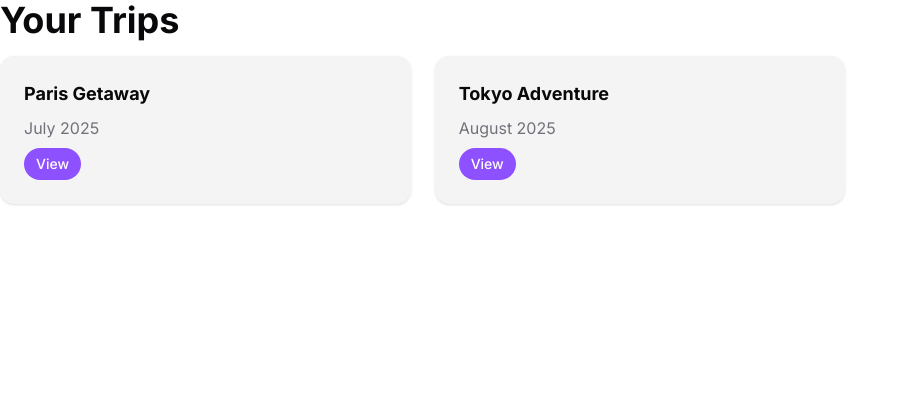
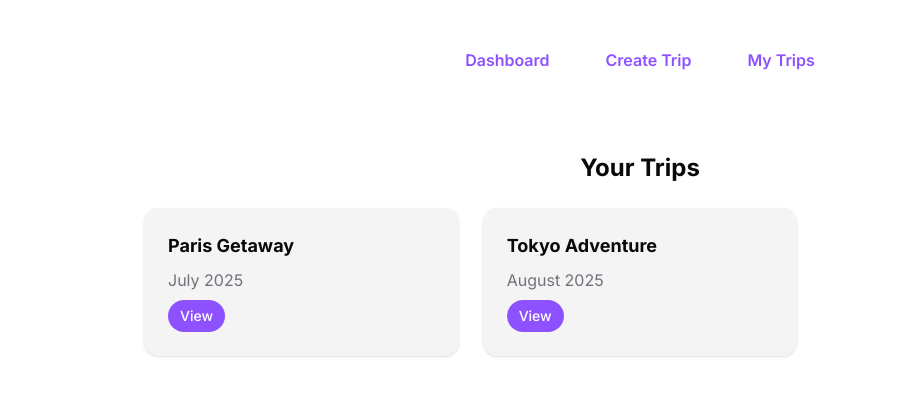
Before and after one commit to lea927/travvy-ai, a Next.js app: page /my-trips in a window 1280 px wide. Shown: the top 396 px of the page, without its empty margins (0-908 px from the left). Built offline with nearby package versions, Linux system fonts and the light colour scheme.

Commit message:
feat: add dashboard header

```diff
--- a/src/app/dashboard/DashboardHeader.tsx
+++ b/src/app/dashboard/DashboardHeader.tsx
@@ -0,0 +1,24 @@
+import React from "react";
+import Link from "next/link";
+
+const navLinks = [
+  { href: "/dashboard", label: "Dashboard" },
+  { href: "/itinerary-builder", label: "Create Trip" },
+  { href: "/my-trips", label: "My Trips" },
+];
+
+const DashboardHeader = () => (
+  <nav className='mb-8 flex items-center gap-6 justify-center'>
+    {navLinks.map((link) => (
+      <Link
+        key={link.href}
+        href={link.href}
+        className='text-base font-semibold px-4 py-2 rounded-full hover:bg-primary/10 transition-colors text-primary'
+      >
+        {link.label}
+      </Link>
+    ))}
+  </nav>
+);
+
+export default DashboardHeader;
--- a/src/app/dashboard/page.tsx
+++ b/src/app/dashboard/page.tsx
@@ -2,6 +2,7 @@
 
 import React from "react";
 import DashboardQuickLinks from "./DashboardQuickLinks";
+import DashboardHeader from "./DashboardHeader";
 import { Button } from "@/components/ui/button";
 import TripList from "../my-trips/TripList";
 import { useRouter } from "next/navigation";
@@ -10,6 +11,7 @@ const Dashboard = () => {
   const router = useRouter();
   return (
     <div className='max-w-5xl mx-auto py-10 px-4'>
+      <DashboardHeader />
       <header className='mb-8 flex flex-col sm:flex-row sm:items-center sm:justify-between gap-4'>
         <div>
           <h1 className='text-4xl font-bold mb-2'>Welcome back!</h1>
--- a/src/app/itinerary-builder/page.tsx
+++ b/src/app/itinerary-builder/page.tsx
@@ -1,6 +1,7 @@
 "use client";
 
 import React, { useState } from "react";
+import DashboardHeader from "../dashboard/DashboardHeader";
 import { Button } from "@/components/ui/button";
 
 const ItineraryBuilder = () => {
@@ -25,6 +26,7 @@ const ItineraryBuilder = () => {
 
   return (
     <div className='max-w-xl mx-auto py-10 px-4'>
+      <DashboardHeader />
       <h1 className='text-3xl font-bold mb-6 text-center'>Create New Trip</h1>
       <form
         className='bg-muted rounded-xl p-6 shadow-md space-y-6'
--- a/src/app/my-trips/TripList.tsx
+++ b/src/app/my-trips/TripList.tsx
@@ -1,5 +1,4 @@
-import React from "react";
-import TripListItem from "../my-trips/TripListItem";
+import TripListItem from "./TripListItem";
 
 const trips = [
   {
@@ -15,10 +14,13 @@ const trips = [
 
 const TripList = () => {
   return (
-    <div className='grid grid-cols-1 sm:grid-cols-2 lg:grid-cols-3 gap-6'>
-      {trips.map((trip) => (
-        <TripListItem key={trip.name} name={trip.name} date={trip.date} />
-      ))}
+    <div className='max-w-5xl mx-auto py-10 px-4'>
+      <h2 className='text-2xl font-bold mb-6 text-center'>Your Trips</h2>
+      <div className='grid grid-cols-1 sm:grid-cols-2 lg:grid-cols-3 gap-6'>
+        {trips.map((trip) => (
+          <TripListItem key={trip.name} name={trip.name} date={trip.date} />
+        ))}
+      </div>
     </div>
   );
 };
--- a/src/app/my-trips/page.tsx
+++ b/src/app/my-trips/page.tsx
@@ -1,13 +1,14 @@
 import React from "react";
 import TripList from "./TripList";
+import DashboardHeader from "../dashboard/DashboardHeader";
 
-const page = () => {
+const Page = () => {
   return (
-    <div>
-      <h1 className='text-4xl font-bold mb-4'>Your Trips</h1>
+    <div className='max-w-inherit mx-auto py-10 px-4'>
+      <DashboardHeader />
       <TripList />
     </div>
   );
 };
 
-export default page;
+export default Page;
```
